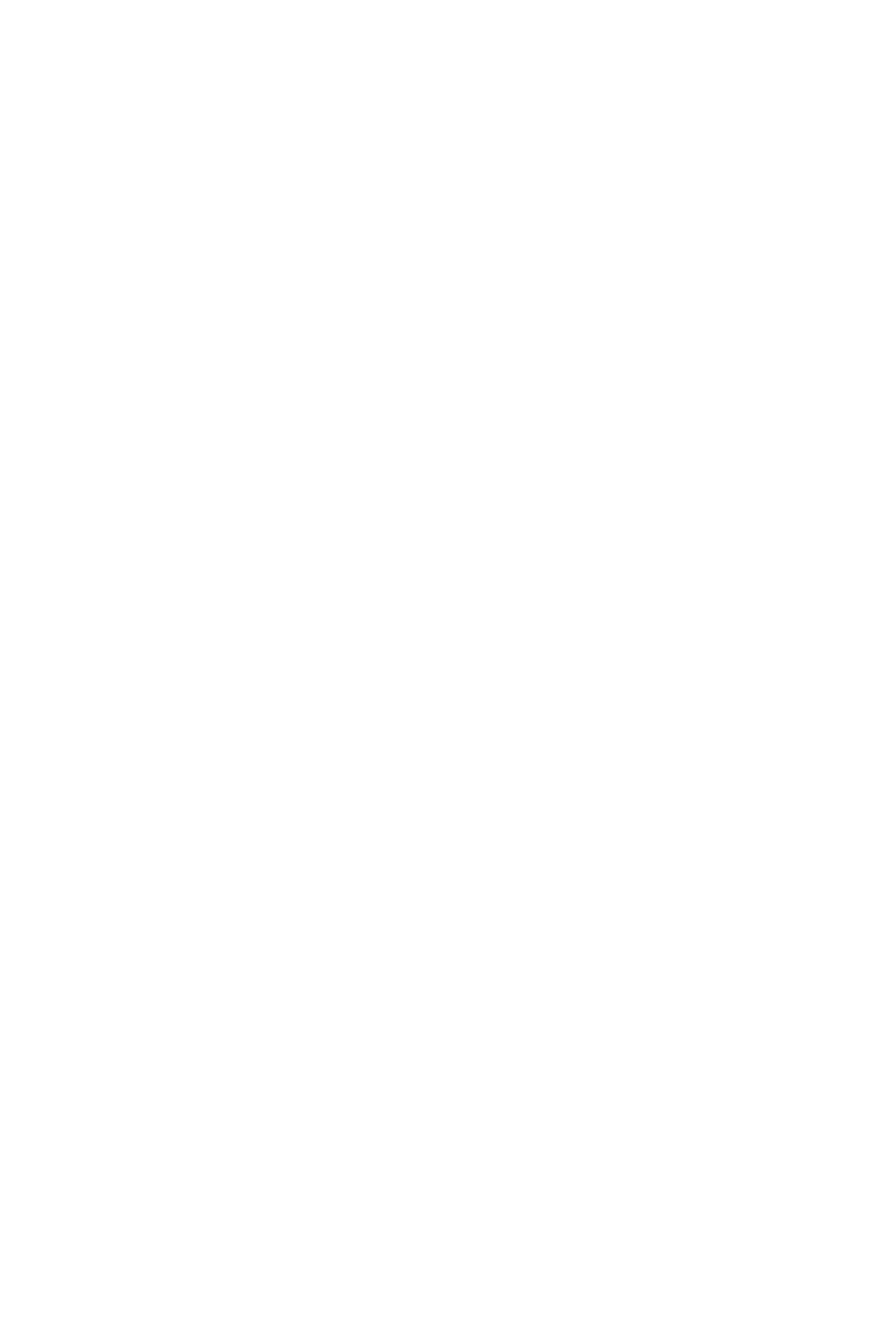
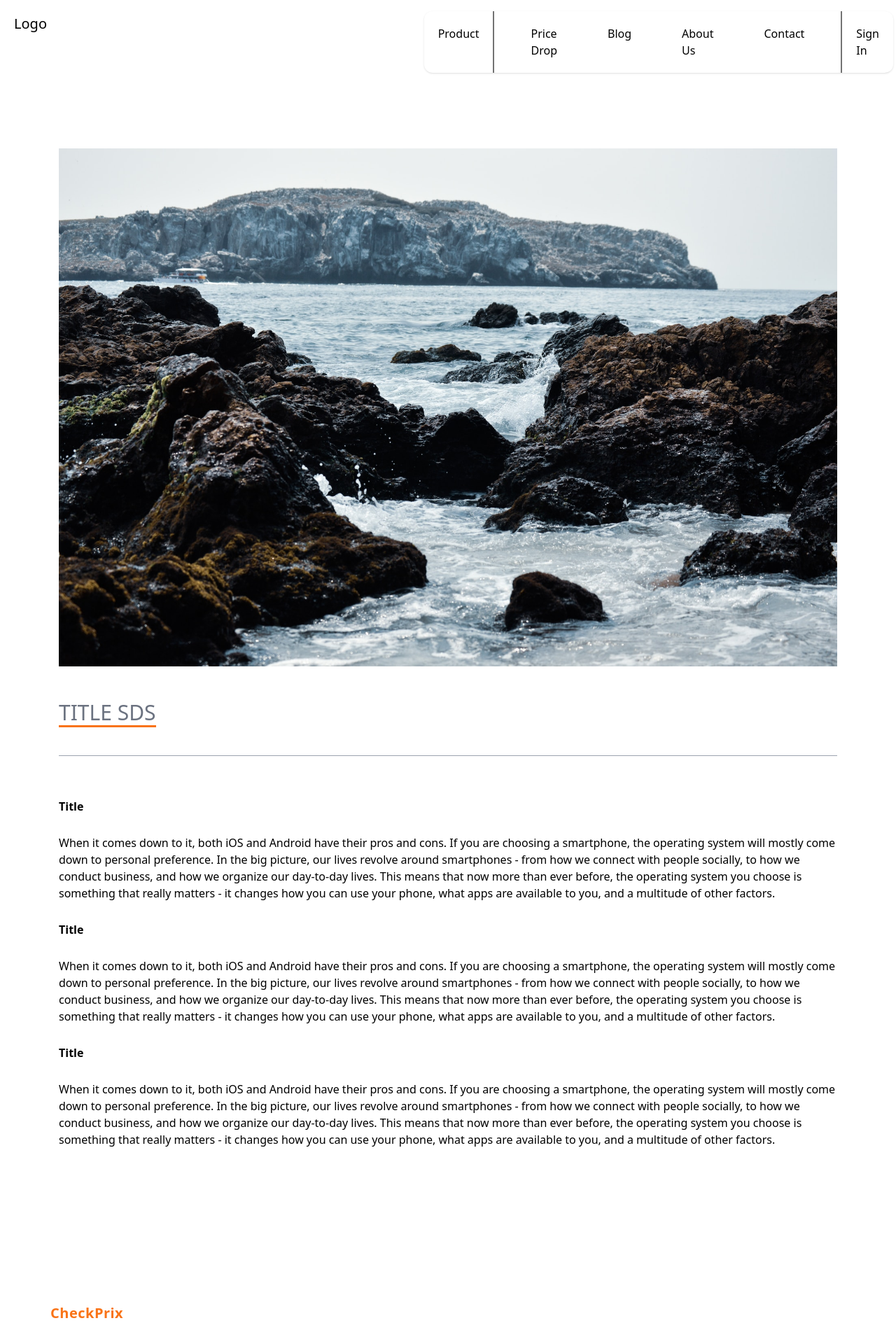
Before and after one commit to checkprix/CheckPrix, a React (Create React App) app: page /blog-detail in a window 1280 px wide. Before the commit this address had no page. Shown: the top 1920 px of the page at 70% size. Before the commit the page ends 800 px from the top, so only its background shows below. Built offline with nearby package versions, Linux system fonts and the light colour scheme.

Commit message:
blog description/deatils completed

```diff
--- a/src/components/blog/allblogs/allblogs.tsx
+++ b/src/components/blog/allblogs/allblogs.tsx
@@ -16,13 +16,14 @@ const Allblogs = () => {
                     <Line heading={'Blog posts'} />
                 </div>
                 <div className="w-4/5 p-5 flex flex-col flex-wrap gap-5 lg:gap-3  justify-start pt-5">
-                    {/* Card here */}
-                    <BlogCard image={"https://checkprix.net/uploaded_Images/924655363.jpg"} />
-          <BlogCard image={Cover} />
+                    {/*BlogCard here */}
+                    <BlogCard title={"What’s the best smartphone to buy?"} image={"https://checkprix.net/uploaded_Images/924655363.jpg"} />
+                    <BlogCard title={"What’s the best smartphone to buy?"} image={Cover} />
+
                 </div>
 
             </div>
-            <div className="fixed bottom-0">
+            <div className="bottom-0">
                 <Footer />
             </div>
 
@@ -42,7 +43,7 @@ const BlogCard = (Props: Record<string, any>) => {
                     src={Props?.image} alt="blogImage" />
             </div>
             <div className="flex flex-col justify-center items-center gap-3 p-3">
-                <span className="text-center">What’s the best smartphone to buy?</span>
+                <span className="text-center">{Props?.title}</span>
                 <button className="text-xl p-3 text-white font-semibold rounded-md bg-gray-800 w-fit"><a href="/dashproduct/12345" target="_blank">Read More</a></button>
             </div>
         </div>
--- /dev/null
+++ b/src/components/blog/blogDescription/blogDescription.tsx
@@ -0,0 +1,43 @@
+import Cover from "../../../assests/images/cover.jpg"
+import Line from "../../common/Line/Line";
+import Footer from "../../footer/footer";
+import Navbar from "../../navbar/navbar";
+const BlogDescription = (): any => {
+    return (<>
+        <Navbar />
+        <div className="flex flex-col items-center mt-16">
+            <div className="w-fit flex flex-col gap-2 items-center justify-center p-5">
+                <img src={Cover} className="block object-cover bg-cover bg-no-repeat md:max-w-2xl lg:max-w-4xl xl:max-w-6xl p-5" alt="blog cover image" />
+                <div className="w-full">
+                    <Line heading={"Title sds"} />
+                </div>
+
+            </div>
+            <div className="flex flex-col gap-7  md:max-w-2xl lg:max-w-4xl xl:max-w-6xl p-10 md:p-5 mb-5">
+                <Description />
+                <Description />
+                <Description />
+            </div>
+
+        </div>
+        <div className="bottom-0">
+            <Footer />
+        </div>
+    </>)
+}
+
+export default BlogDescription;
+
+const Description = (): any => {
+    return (
+        <>
+            <p className="font-semibold">
+                Title
+            </p>
+
+            <p>
+                When it comes down to it, both iOS and Android have their pros and cons. If you are choosing a smartphone, the operating system will mostly come down to personal preference. In the big picture, our lives revolve around smartphones - from how we connect with people socially, to how we conduct business, and how we organize our day-to-day lives. This means that now more than ever before, the operating system you choose is something that really matters - it changes how you can use your phone, what apps are available to you, and a multitude of other factors.
+            </p>
+        </>
+    )
+}
--- a/src/components/contact/contact.tsx
+++ b/src/components/contact/contact.tsx
@@ -20,7 +20,7 @@ const Contact = (): any => {
 
                         <div className="grid grid-cols-1 gap-12 mt-10 md:grid-cols-2 lg:grid-cols-3">
                             <div>
-                                <span className="inline-block p-3 text-orange-500 rounded-full bg-gray-100/80 bg-gray-800">
+                                <span className="inline-block p-3 text-orange-500 rounded-full bg-gray-100/80 ">
                                     <svg xmlns="http://www.w3.org/2000/svg" fill="none" viewBox="0 0 24 24" stroke-width="1.5"
                                         stroke="currentColor" className="w-6 h-6">
                                         <path stroke-linecap="round" stroke-linejoin="round"
@@ -34,7 +34,7 @@ const Contact = (): any => {
                             </div>
 
                             <div>
-                                <span className="inline-block p-3 text-orange-500 rounded-full bg-gray-100/80 bg-gray-800">
+                                <span className="inline-block p-3 text-orange-500 rounded-full bg-gray-100/80 ">
                                     <svg xmlns="http://www.w3.org/2000/svg" fill="none" viewBox="0 0 24 24" stroke-width="1.5"
                                         stroke="currentColor" className="w-6 h-6">
                                         <path stroke-linecap="round" stroke-linejoin="round" d="M15 10.5a3 3 0 11-6 0 3 3 0 016 0z" />
@@ -49,7 +49,7 @@ const Contact = (): any => {
                             </div>
 
                             <div>
-                                <span className="inline-block p-3 text-orange-500 rounded-full bg-gray-100/80 bg-gray-800">
+                                <span className="inline-block p-3 text-orange-500 rounded-full bg-gray-100/80 ">
                                     <svg xmlns="http://www.w3.org/2000/svg" fill="none" viewBox="0 0 24 24" stroke-width="1.5"
                                         stroke="currentColor" className="w-6 h-6">
                                         <path stroke-linecap="round" stroke-linejoin="round"
--- a/src/components/routes/routes.tsx
+++ b/src/components/routes/routes.tsx
@@ -3,6 +3,7 @@ import Home from "../home/home";
 import Contact from "../contact/contact";
 import AboutUs from "../aboutus/aboutus";
 import Allblogs from "../blog/allblogs/allblogs";
+import BlogDescription from "../blog/blogDescription/blogDescription";
 
 const Routers =():any=>{
 
@@ -13,6 +14,7 @@ const Routers =():any=>{
             <Route path="/contact" element={<Contact/>}/>
             <Route path="/aboutus" element={<AboutUs/>}/>
             <Route path="/blogs" element={<Allblogs/>}/>
+            <Route path="/blog-detail" element={<BlogDescription/>}/>
         </Routes>
 
         </>
```
